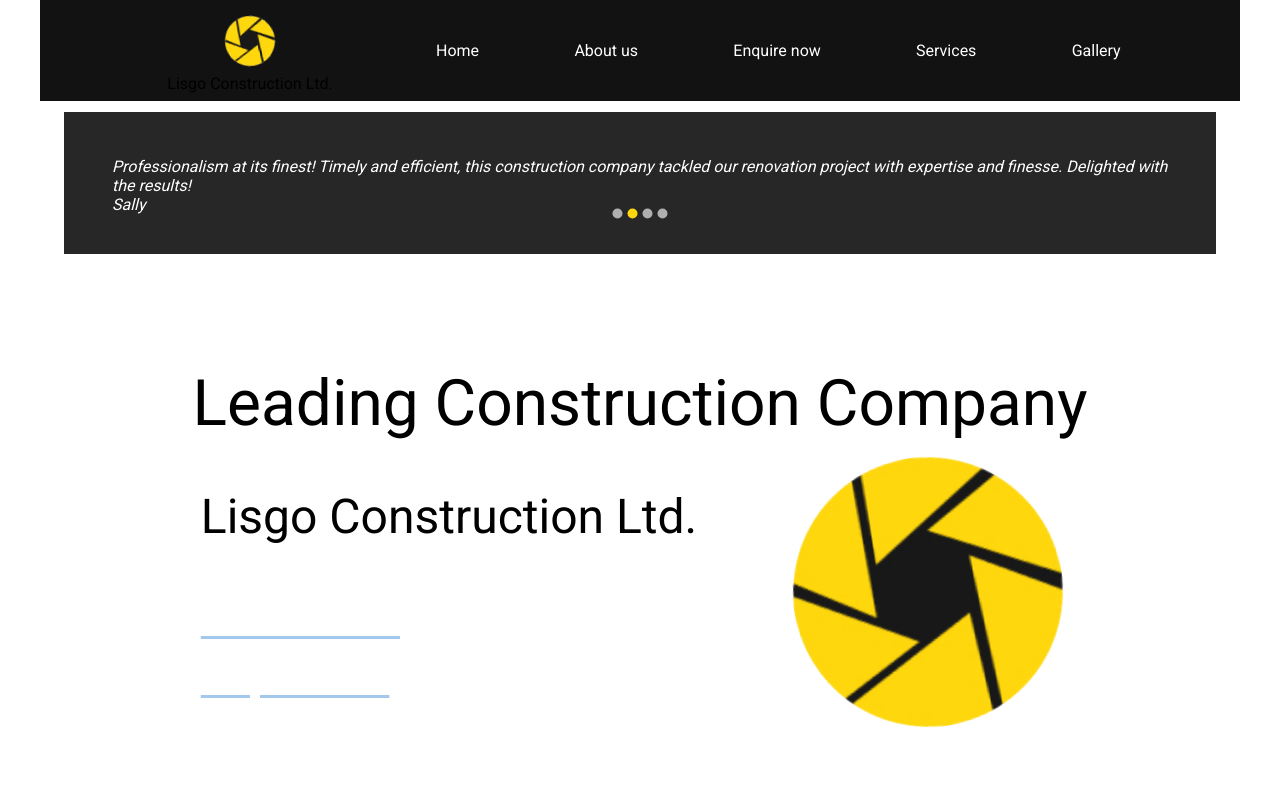
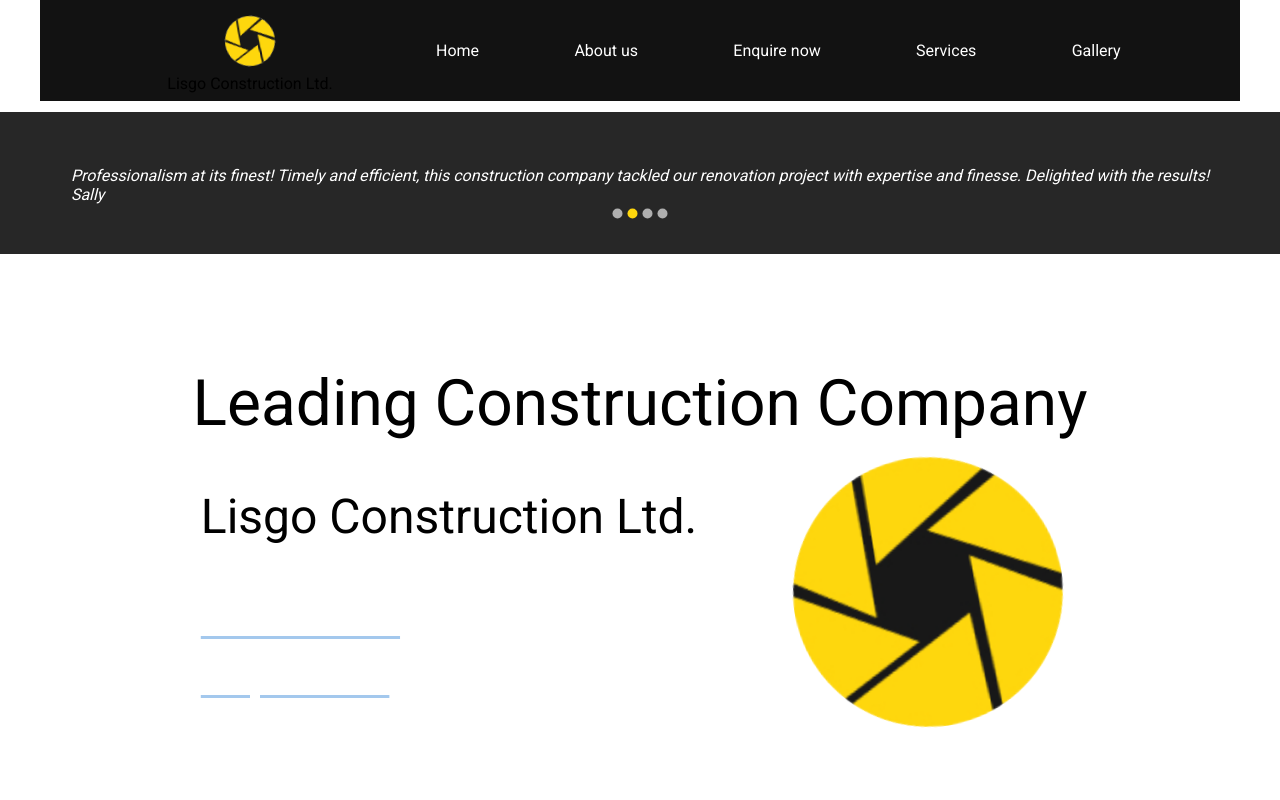
Before and after one commit to taldav8598/LisgoConstructionLtdWebsite, a React (Vite) app in the folder client/: page / in a window 1280 px wide. Shown: the top 800 px of the page. Built offline with nearby package versions, Linux system fonts and the light colour scheme.

Commit message:
feature: change carousel width to screen width

```diff
--- a/client/src/App.css
+++ b/client/src/App.css
@@ -12,6 +12,7 @@ html {
     color-scheme: dark light;
     scroll-behavior: smooth;
     overflow-y: scroll;
+    overflow-x: hidden;
 }
 
 body {
--- a/client/src/Home.css
+++ b/client/src/Home.css
@@ -52,7 +52,7 @@
     flex-direction: column;
     justify-content: center;
     align-items: center;
-    width: 100%;
+    width: 100vw;
     padding: 1em;
     background-color: #272727;
 }
```
